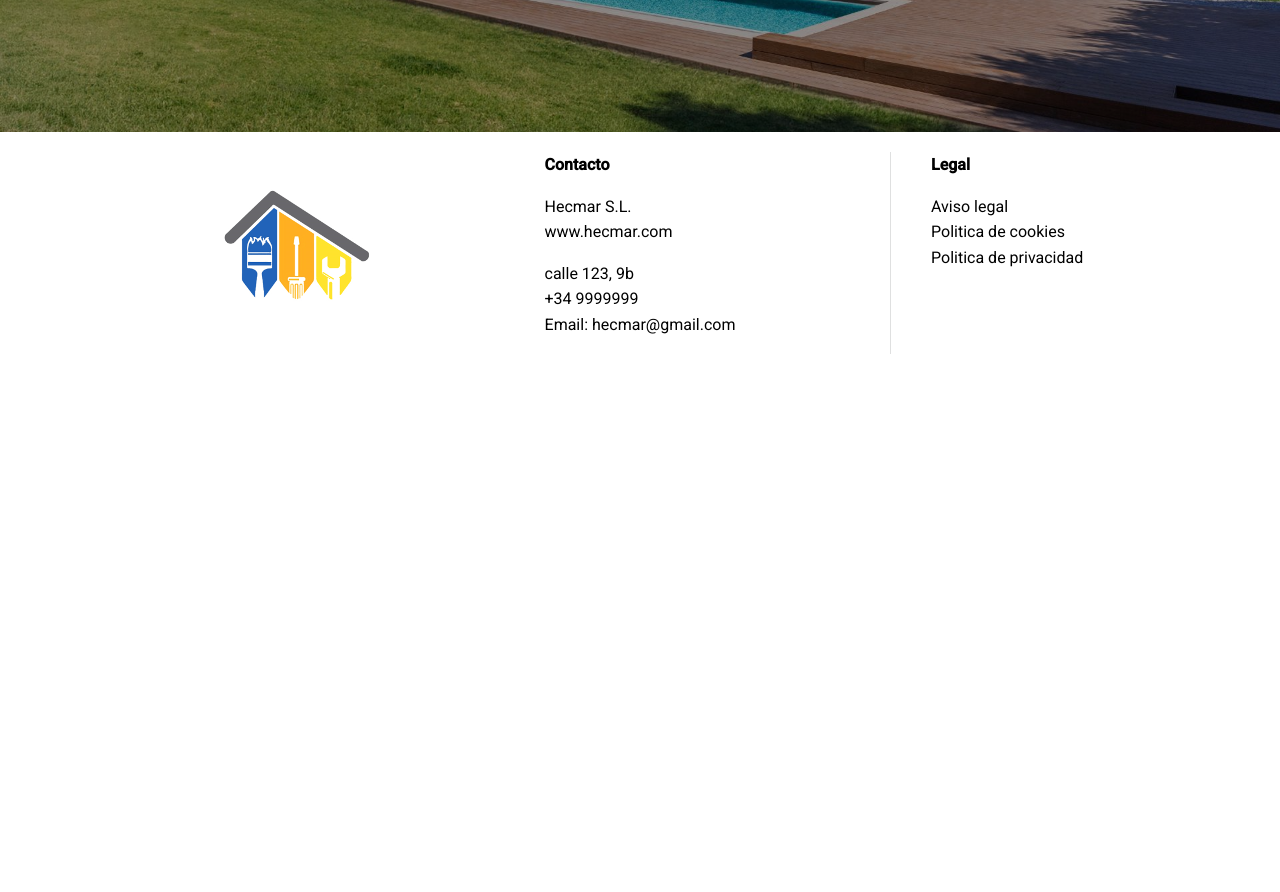
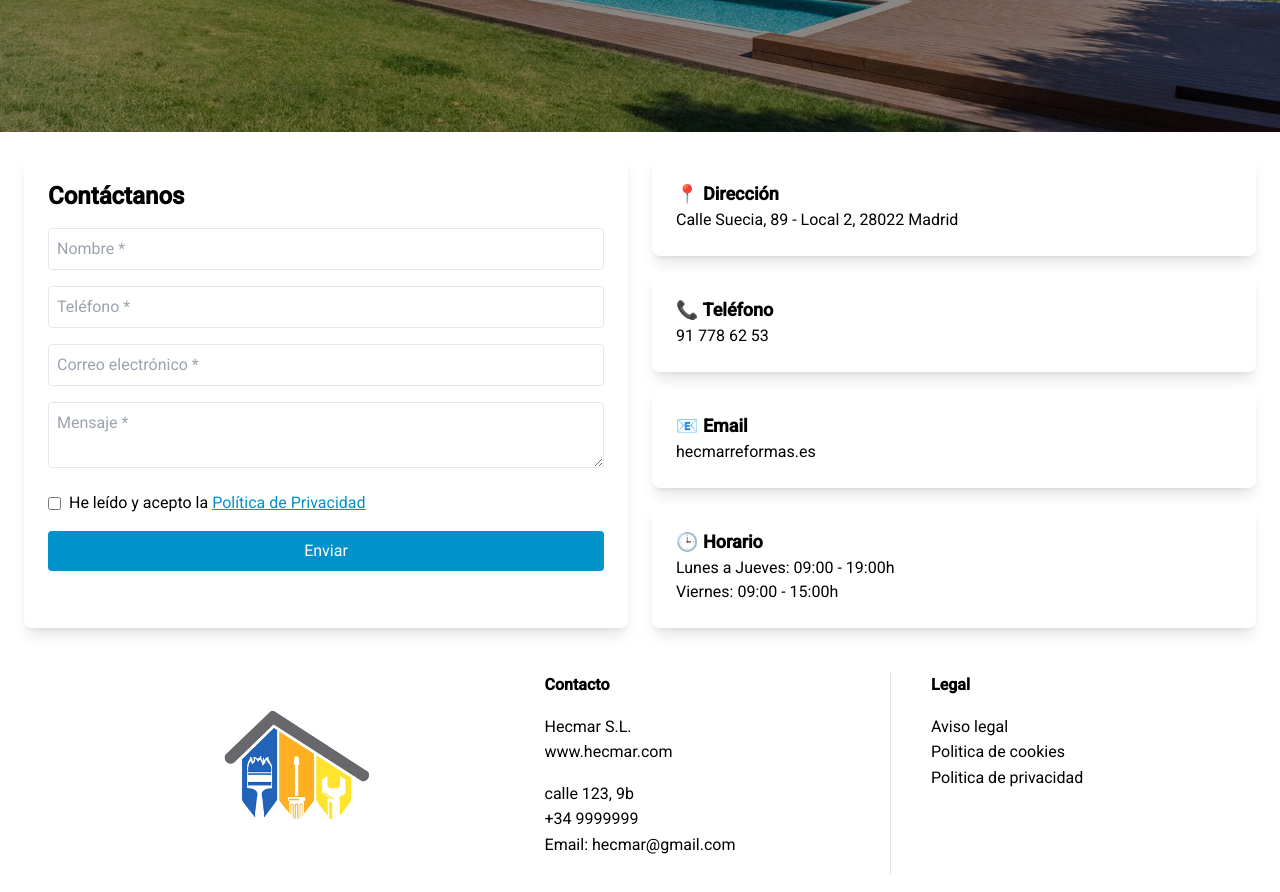
Before and after one commit to HectorGiraldo/template-ssr-reformas-angular, an Angular app: page /contacto in a window 1280 px wide. Shown: the part 620-1512 px from the top of the page. Before the commit the page ends 994 px from the top, so only its background shows below. Built offline with nearby package versions, Linux system fonts and the light colour scheme.

Commit message:
estructura contacto

```diff
--- a/src/app/pages/contacto/contacto.component.html
+++ b/src/app/pages/contacto/contacto.component.html
@@ -1,3 +1,95 @@
 <section>
-  <div class="backgroung-contacto min-h-[78vh]"></div>
+  <div
+    class="backgroung-contacto min-h-[78vh] flex items-center justify-center"
+  >
+    <div
+      class="container mx-auto flex flex-col justify-center items-center h-full text-white"
+    >
+      <h1 class="text-4xl font-bold">¿Tienes alguna duda?</h1>
+      <p class="mt-2 text-lg">No dudes en contactarnos</p>
+      <div class="mt-4 flex justify-center space-x-4">
+        <!-- <a
+          href="https://www.facebook.com/ANRAltoNivelReformas/"
+          class="text-white text-2xl hover:text-gray-300"
+          >📘</a
+        >
+        <a
+          href="https://www.linkedin.com/company/18309999/"
+          class="text-white text-2xl hover:text-gray-300"
+          >🔗</a
+        >
+        <a
+          href="https://www.instagram.com/anr_altonivelreformas/"
+          class="text-white text-2xl hover:text-gray-300"
+          >📷</a
+        >
+        <a
+          href="https://www.youtube.com/channel/UCaOaAGfURNn6MOgUMe_3F7g"
+          class="text-white text-2xl hover:text-gray-300"
+          >▶️</a
+        > -->
+      </div>
+    </div>
+  </div>
 </section>
+
+<div class="container mx-auto p-6 grid md:grid-cols-2 gap-6">
+  <form class="bg-white p-6 rounded-lg shadow-lg space-y-4">
+    <h2 class="text-2xl font-semibold">Contáctanos</h2>
+    <input
+      type="text"
+      placeholder="Nombre *"
+      class="w-full p-2 border rounded"
+      required
+    />
+    <input
+      type="tel"
+      placeholder="Teléfono *"
+      class="w-full p-2 border rounded"
+      required
+    />
+    <input
+      type="email"
+      placeholder="Correo electrónico *"
+      class="w-full p-2 border rounded"
+      required
+    />
+    <textarea
+      placeholder="Mensaje *"
+      class="w-full p-2 border rounded"
+      required
+    ></textarea>
+    <label class="flex items-center space-x-2">
+      <input type="checkbox" required />
+      <span
+        >He leído y acepto la
+        <a href="/" class="text-[#0092ca] underline"
+          >Política de Privacidad</a
+        ></span
+      >
+    </label>
+    <button type="submit" class="w-full bg-[#0092ca] text-white py-2 rounded">
+      Enviar
+    </button>
+  </form>
+
+  <div class="space-y-4">
+    <div class="bg-white p-6 rounded-lg shadow-lg">
+      <h4 class="text-lg font-semibold">📍 Dirección</h4>
+      <p>Calle Suecia, 89 - Local 2, 28022 Madrid</p>
+    </div>
+    <div class="bg-white p-6 rounded-lg shadow-lg">
+      <h4 class="text-lg font-semibold">📞 Teléfono</h4>
+      <p>91 778 62 53</p>
+    </div>
+    <div class="bg-white p-6 rounded-lg shadow-lg">
+      <h4 class="text-lg font-semibold">📧 Email</h4>
+      <p>hecmarreformas.es</p>
+    </div>
+    <div class="bg-white p-6 rounded-lg shadow-lg">
+      <h4 class="text-lg font-semibold">🕒 Horario</h4>
+      <p>Lunes a Jueves: 09:00 - 19:00h</p>
+      <p>Viernes: 09:00 - 15:00h</p>
+    </div>
+  </div>
+</div>
```
